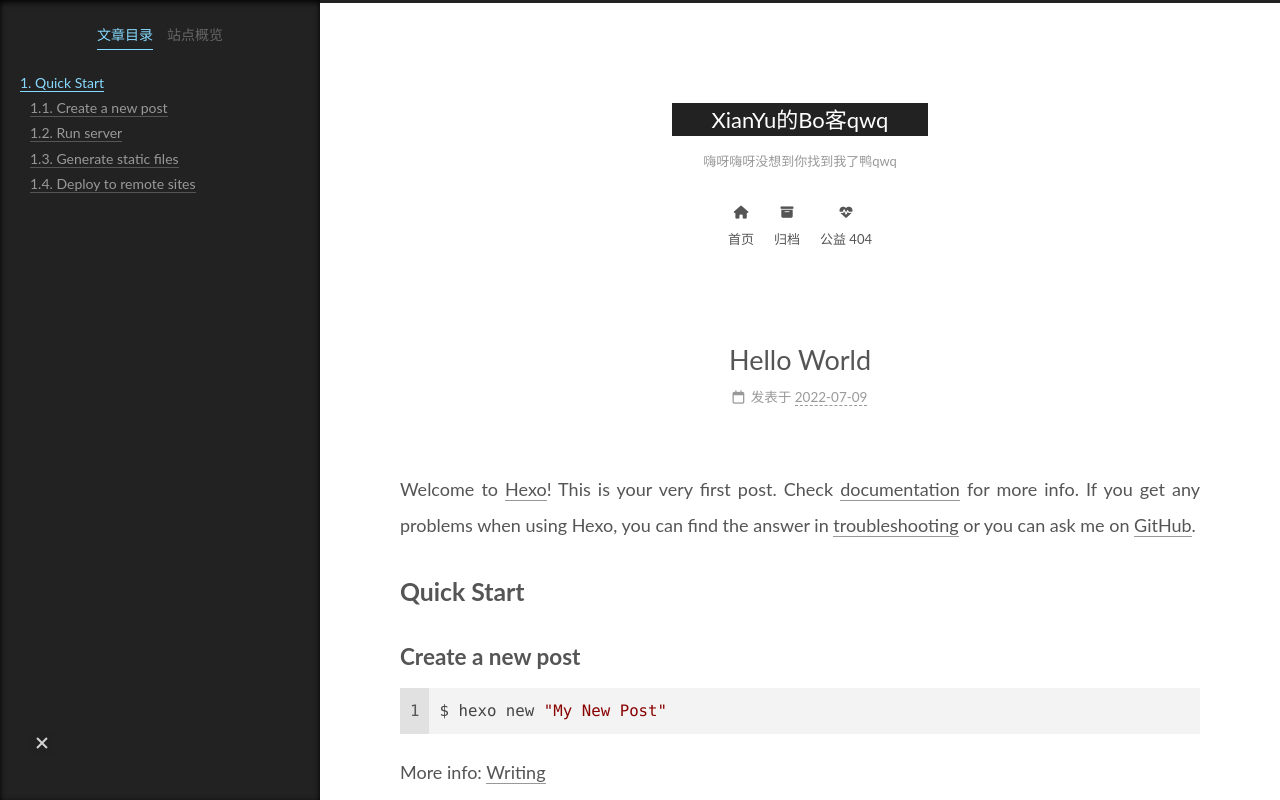
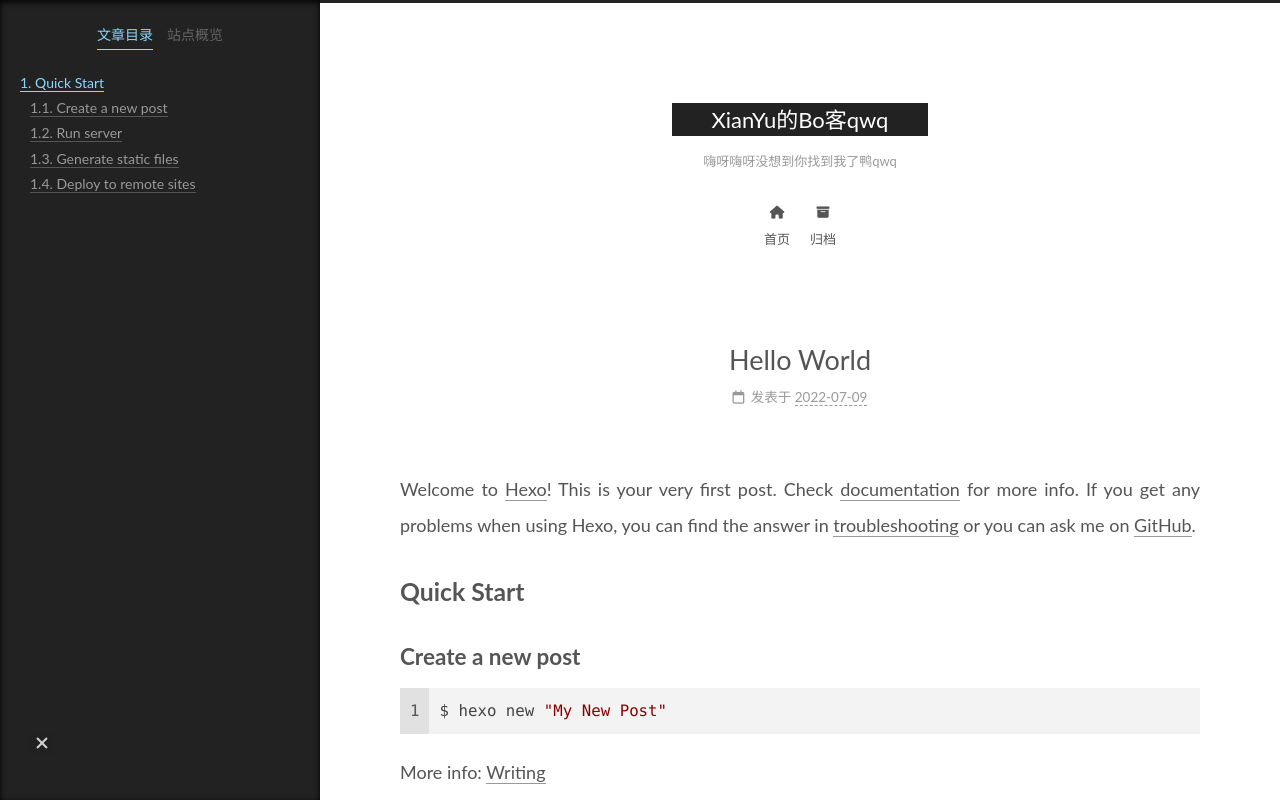
Before and after one commit to FishCodeStudio/FishCodeStudio.github.io, a plain HTML site: page 2022/07/09/hello-world/index.html in a window 1280 px wide. Shown: the top 800 px of the page. Drawn offline with nearby package versions, Linux system fonts and the light colour scheme.

Commit message:
Site updated: 2022-07-09 18:59:25

```diff
--- a/2022/07/09/hello-world/index.html
+++ b/2022/07/09/hello-world/index.html
@@ -86,7 +86,7 @@
 
 
 <nav class="site-nav">
-  <ul class="main-menu menu"><li class="menu-item menu-item-home"><a href="/" rel="section"><i class="fa fa-home fa-fw"></i>首页</a></li><li class="menu-item menu-item-archives"><a href="/archives/" rel="section"><i class="fa fa-archive fa-fw"></i>归档</a></li><li class="menu-item menu-item-commonweal"><a href="/404/" rel="section"><i class="fa fa-heartbeat fa-fw"></i>公益 404</a></li>
+  <ul class="main-menu menu"><li class="menu-item menu-item-home"><a href="/" rel="section"><i class="fa fa-home fa-fw"></i>首页</a></li><li class="menu-item menu-item-archives"><a href="/archives/" rel="section"><i class="fa fa-archive fa-fw"></i>归档</a></li>
   </ul>
 </nav>
 
```
Also changed, not shown: 2022/07/09/好激动鸭嗨呀嗨呀qwq/index.html (+1 -1 lines), archives/2022/07/index.html (+1 -1 lines), archives/2022/index.html (+1 -1 lines), archives/index.html (+1 -1 lines), index.html (+1 -1 lines), tags/第一次-Hello-World/index.html (+1 -1 lines).
